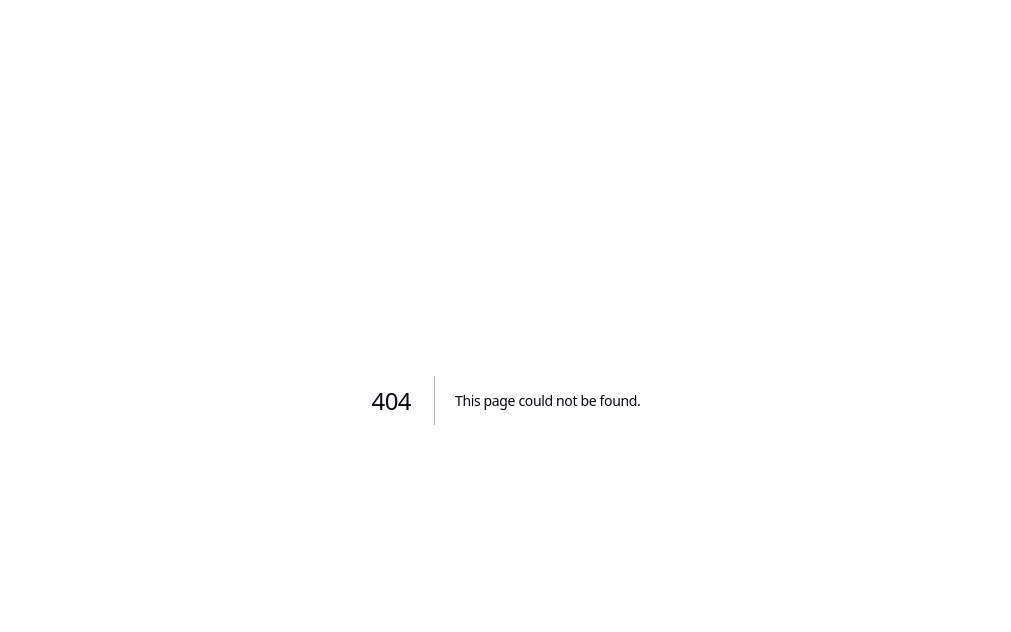
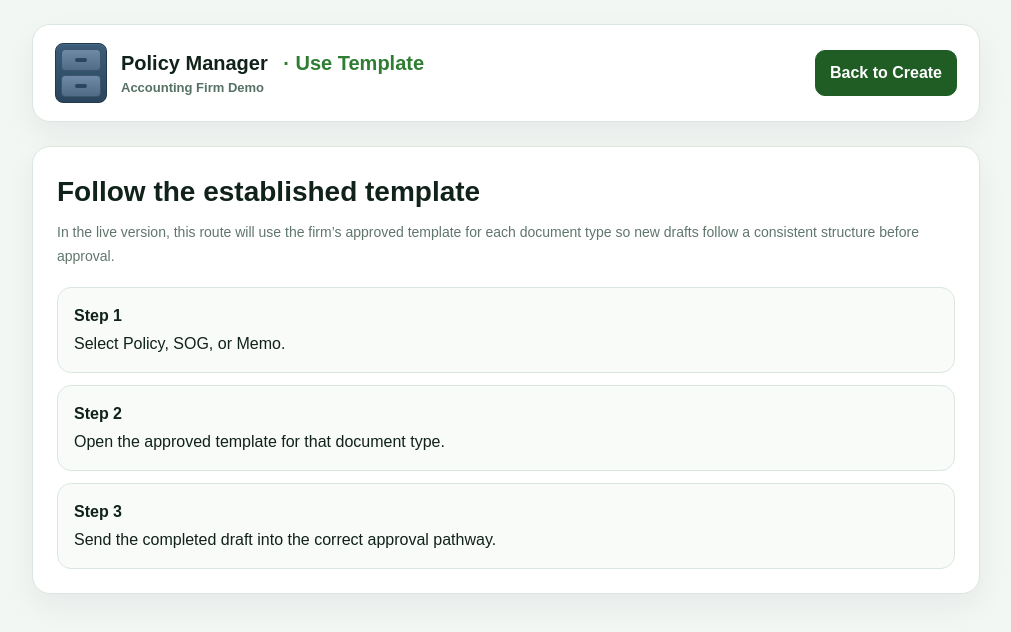
Before and after one commit to phoenixinc37-hue/policy-manager, a Next.js app: page /create/template in a window 1280 px wide. Before the commit this address had no page. Shown: the top 632 px of the page, without its empty margins (134-1145 px from the left). Built offline with nearby package versions, Linux system fonts and the light colour scheme.

Commit message:
feat: add create follow-up pages and note live team view behavior

```diff
--- /dev/null
+++ b/app/create/ai-assistant/page.tsx
@@ -0,0 +1,40 @@
+import Link from "next/link";
+import { cabinetIcon, drawerHandle, drawerRow } from "../../cabinet";
+
+export default function CreateAiAssistantPage() {
+  return (
+    <div style={{ minHeight: "100vh", background: "#f3f7f4", color: "#10221a", fontFamily: "Arial, sans-serif" }}>
+      <div style={{ maxWidth: 980, margin: "0 auto", padding: "24px 16px 48px" }}>
+        <header style={headerCard}>
+          <div style={{ display: "flex", alignItems: "center", gap: 14 }}>
+            <div style={cabinetIcon}>{[0, 1].map((row) => <div key={row} style={drawerRow}><div style={drawerHandle} /></div>)}</div>
+            <div>
+              <div style={{ fontSize: 20, fontWeight: 700 }}>Policy Manager <span style={{ fontSize: 20, fontWeight: 700, color: "#2e7d32", marginLeft: 10 }}>· AI Assistant</span></div>
+              <div style={{ fontSize: 13, color: "#567164", fontWeight: 700 }}>Accounting Firm Demo</div>
+            </div>
+          </div>
+          <Link href="/create" style={primaryButton}>Back to Create</Link>
+        </header>
+
+        <main style={{ marginTop: 24 }}>
+          <section style={card}>
+            <div style={{ fontSize: 28, fontWeight: 800, marginBottom: 8 }}>AI-assisted document drafting</div>
+            <div style={{ fontSize: 14, color: "#60766b", lineHeight: 1.7, marginBottom: 18 }}>
+              In the live version, the AI assistant helps generate a first draft while still following the firm’s approved structure for policies, SOGs, and memos.
+            </div>
+            <div style={{ display: "grid", gap: 12 }}>
+              <div style={row}><strong>Step 1</strong><span>Choose Policy, SOG, or Memo.</span></div>
+              <div style={row}><strong>Step 2</strong><span>Use AI to generate a first structured draft.</span></div>
+              <div style={row}><strong>Step 3</strong><span>Send the draft into the correct approval pathway before circulation.</span></div>
+            </div>
+          </section>
+        </main>
+      </div>
+    </div>
+  );
+}
+
+const headerCard = { display: "flex", justifyContent: "space-between", alignItems: "center", background: "#ffffff", border: "1px solid #dbe7de", borderRadius: 18, padding: "18px 22px", boxShadow: "0 12px 30px rgba(15, 23, 42, 0.06)", gap: 16, flexWrap: "wrap" as const };
+const card = { background: "#ffffff", borderRadius: 18, padding: 24, border: "1px solid #dbe7de", boxShadow: "0 12px 30px rgba(15, 23, 42, 0.06)" };
+const row = { display: "grid", gap: 4, borderRadius: 14, border: "1px solid #dbe7de", background: "#f9fbf9", padding: 16 };
+const primaryButton = { textDecoration: "none", background: "#1f5d24", color: "#ffffff", padding: "10px 14px", borderRadius: 10, fontWeight: 700, border: "1px solid #1f5d24" };
--- a/app/create/page.tsx
+++ b/app/create/page.tsx
@@ -45,8 +45,8 @@ export default function CreatePage({ searchParams }: { searchParams?: { type?: s
 
                 <textarea placeholder="Example: Draft a client file documentation policy for the tax team using the approved structure, then route it to the owners group for approval." style={{ ...inputStyle, minHeight: 120, resize: "vertical" as const, marginTop: 14 }} />
                 <div style={{ display: "flex", gap: 10, flexWrap: "wrap", marginTop: 14 }}>
-                  <button style={primaryButton}>Use AI assistant</button>
-                  <button style={ghostButton}>Follow template</button>
+                  <Link href="/create/ai-assistant" style={primaryLinkButton}>Use AI assistant</Link>
+                  <Link href="/create/template" style={secondaryButton}>Follow template</Link>
                 </div>
               </div>
 
@@ -97,19 +97,22 @@ export default function CreatePage({ searchParams }: { searchParams?: { type?: s
                   {activeType === "policy" && (
                     <div style={routingCard}>
                       <div style={{ fontWeight: 800 }}>Policy</div>
-                      <div style={{ fontSize: 14, color: "#60766b", lineHeight: 1.6 }}>Policies typically stay within the owners group for approval before wider circulation.</div>
+                      <div style={{ fontSize: 14, color: "#60766b", lineHeight: 1.6, marginTop: 6 }}>Policies typically stay within the owners group for approval before wider circulation.</div>
+                      <div style={{ fontSize: 13, color: "#2e7d32", fontWeight: 700, marginTop: 10 }}>Approval group: Owners</div>
                     </div>
                   )}
                   {activeType === "sog" && (
                     <div style={routingCard}>
                       <div style={{ fontWeight: 800 }}>SOG</div>
-                      <div style={{ fontSize: 14, color: "#60766b", lineHeight: 1.6 }}>SOGs are reviewed by a smaller, more refined operating group before release.</div>
+                      <div style={{ fontSize: 14, color: "#60766b", lineHeight: 1.6, marginTop: 6 }}>SOGs are reviewed by a smaller, more refined operating group before release.</div>
+                      <div style={{ fontSize: 13, color: "#2e7d32", fontWeight: 700, marginTop: 10 }}>Approval group: Operating leads</div>
                     </div>
                   )}
                   {activeType === "memo" && (
                     <div style={routingCard}>
                       <div style={{ fontWeight: 800 }}>Memo</div>
-                      <div style={{ fontSize: 14, color: "#60766b", lineHeight: 1.6 }}>Memos are reviewed by the relevant leadership group before circulation to the intended team.</div>
+                      <div style={{ fontSize: 14, color: "#60766b", lineHeight: 1.6, marginTop: 6 }}>Memos are reviewed by the relevant leadership group before circulation to the intended team.</div>
+                      <div style={{ fontSize: 13, color: "#2e7d32", fontWeight: 700, marginTop: 10 }}>Approval group: Leadership</div>
                     </div>
                   )}
                 </div>
--- /dev/null
+++ b/app/create/template/page.tsx
@@ -0,0 +1,40 @@
+import Link from "next/link";
+import { cabinetIcon, drawerHandle, drawerRow } from "../../cabinet";
+
+export default function CreateTemplatePage() {
+  return (
+    <div style={{ minHeight: "100vh", background: "#f3f7f4", color: "#10221a", fontFamily: "Arial, sans-serif" }}>
+      <div style={{ maxWidth: 980, margin: "0 auto", padding: "24px 16px 48px" }}>
+        <header style={headerCard}>
+          <div style={{ display: "flex", alignItems: "center", gap: 14 }}>
+            <div style={cabinetIcon}>{[0, 1].map((row) => <div key={row} style={drawerRow}><div style={drawerHandle} /></div>)}</div>
+            <div>
+              <div style={{ fontSize: 20, fontWeight: 700 }}>Policy Manager <span style={{ fontSize: 20, fontWeight: 700, color: "#2e7d32", marginLeft: 10 }}>· Use Template</span></div>
+              <div style={{ fontSize: 13, color: "#567164", fontWeight: 700 }}>Accounting Firm Demo</div>
+            </div>
+          </div>
+          <Link href="/create" style={primaryButton}>Back to Create</Link>
+        </header>
+
+        <main style={{ marginTop: 24 }}>
+          <section style={card}>
+            <div style={{ fontSize: 28, fontWeight: 800, marginBottom: 8 }}>Follow the established template</div>
+            <div style={{ fontSize: 14, color: "#60766b", lineHeight: 1.7, marginBottom: 18 }}>
+              In the live version, this route will use the firm’s approved template for each document type so new drafts follow a consistent structure before approval.
+            </div>
+            <div style={{ display: "grid", gap: 12 }}>
+              <div style={row}><strong>Step 1</strong><span>Select Policy, SOG, or Memo.</span></div>
+              <div style={row}><strong>Step 2</strong><span>Open the approved template for that document type.</span></div>
+              <div style={row}><strong>Step 3</strong><span>Send the completed draft into the correct approval pathway.</span></div>
+            </div>
+          </section>
+        </main>
+      </div>
+    </div>
+  );
+}
+
+const headerCard = { display: "flex", justifyContent: "space-between", alignItems: "center", background: "#ffffff", border: "1px solid #dbe7de", borderRadius: 18, padding: "18px 22px", boxShadow: "0 12px 30px rgba(15, 23, 42, 0.06)", gap: 16, flexWrap: "wrap" as const };
+const card = { background: "#ffffff", borderRadius: 18, padding: 24, border: "1px solid #dbe7de", boxShadow: "0 12px 30px rgba(15, 23, 42, 0.06)" };
+const row = { display: "grid", gap: 4, borderRadius: 14, border: "1px solid #dbe7de", background: "#f9fbf9", padding: 16 };
+const primaryButton = { textDecoration: "none", background: "#1f5d24", color: "#ffffff", padding: "10px 14px", borderRadius: 10, fontWeight: 700, border: "1px solid #1f5d24" };
--- a/app/teamview/page.tsx
+++ b/app/teamview/page.tsx
@@ -51,6 +51,7 @@ export default function TeamView({ searchParams }: { searchParams?: { type?: str
                 <li>No visibility into other employees</li>
                 <li>Clear action required vs completed status</li>
                 <li>Direct visibility into document type and team</li>
+                <li>In the live version, employee selection moves to setup/leadership workflow rather than team view.</li>
               </ul>
             </div>
           </section>
```
